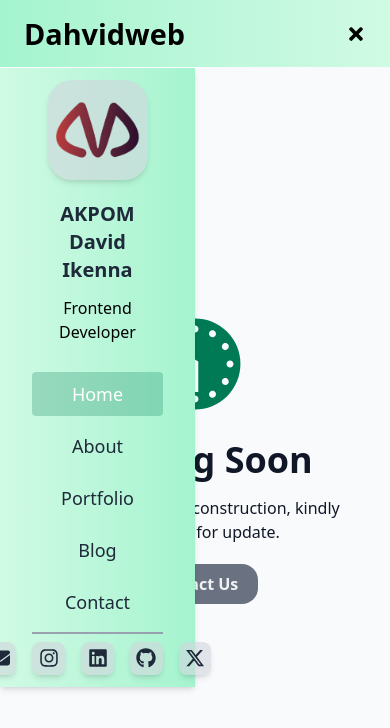
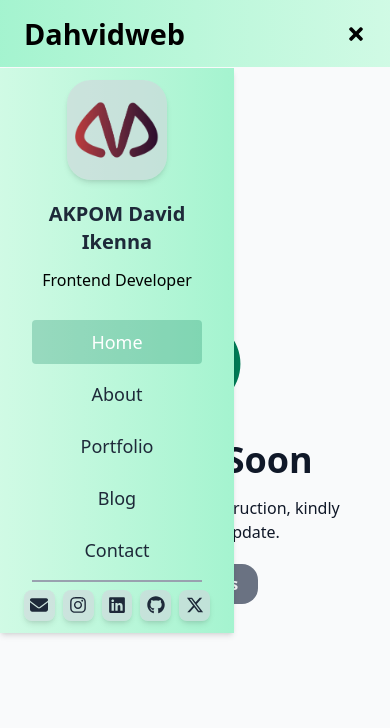
Before and after one commit to Dahvid16/Dahvidweb, a React (Vite) app: page / in a window 390 px wide. Both pictures are taken after a click on the element 356 px from the left and 33 px from the top of the page. Shown: the top 728 px of the page. Built offline with nearby package versions, Linux system fonts and the light colour scheme.

Commit message:
Update NavBar.jsx

```diff
--- a/src/Components/NavBar.jsx
+++ b/src/Components/NavBar.jsx
@@ -31,7 +31,7 @@ const NavBar = () => {
         <AnimatePresence>
         {isMenuOpen && (
         <>
-        <motion.ul className='absolute top-17 flex flex-col bg-linear-to-l from-emerald-200 to-emerald-100 left-0 space-y-2 w-[50%] items-center py-3 px-8 shadow-md'
+        <motion.ul className='absolute top-17 flex flex-col bg-linear-to-l from-emerald-200 to-emerald-100 left-0 space-y-2 w-[60%] items-center py-3 px-8 shadow-md'
         initial={{ opacity: 0, x: -20 }}
         animate={{ opacity: 1, x: 0 }}
         exit={{ opacity: 0, x: -20 }}
@@ -59,30 +59,30 @@ const NavBar = () => {
                 </NavLink>
             ))}
             <div className="w-full h-[2px] bg-gray-400"></div>
-            <div className="flex flex-row justify-start items-center text-center gap-4">
+            <div className="flex flex-row justify-start items-center text-center gap-2">
               <div className='bg-gray-300/60 p-[0.4rem] rounded-lg cursor-pointer shadow-md'>
                 <a href="mailto:dahvidweb@gmail.com" target="_blank" rel="noreferrer">
-                    <FaEnvelope className='text-xl text-gray-800' />
+                    <FaEnvelope className='text-lg text-gray-800' />
                 </a>
             </div>
             <div className='bg-gray-300/60 p-[0.4rem] rounded-lg cursor-pointer shadow-md'>
                 <a href="www.instagram.com/dahvidweb" target="_blank" rel="noreferrer">
-                    <FaInstagram className='text-xl text-gray-800' />
+                    <FaInstagram className='text-lg text-gray-800' />
                 </a>
             </div>
             <div className='bg-gray-300/60 p-[0.4rem] rounded-lg cursor-pointer shadow-md'>
                 <a href="https://www.linkedin.com/in/davidakpom" target="_blank" rel="noreferrer">
-                    <FaLinkedin className='text-xl text-gray-800' />
+                    <FaLinkedin className='text-lg text-gray-800' />
                 </a>
             </div>
             <div className='bg-gray-300/60 p-[0.4rem] rounded-lg cursor-pointer shadow-md'>
                 <a href="https://github.com/Dahvid16" target="_blank" rel="noreferrer">
-                    <FaGithub className='text-xl text-gray-800' />
+                    <FaGithub className='text-lg text-gray-800' />
                 </a>
             </div>
             <div className='bg-gray-300/60 p-[0.4rem] rounded-lg cursor-pointer shadow-md'>
                 <a href="https://x.com/dahv_id16.com" target="_blank" rel="noreferrer">
-                    <FaXTwitter className='text-xl text-gray-800' />
+                    <FaXTwitter className='text-lg text-gray-800' />
                 </a>
             </div>
             </div>
```
